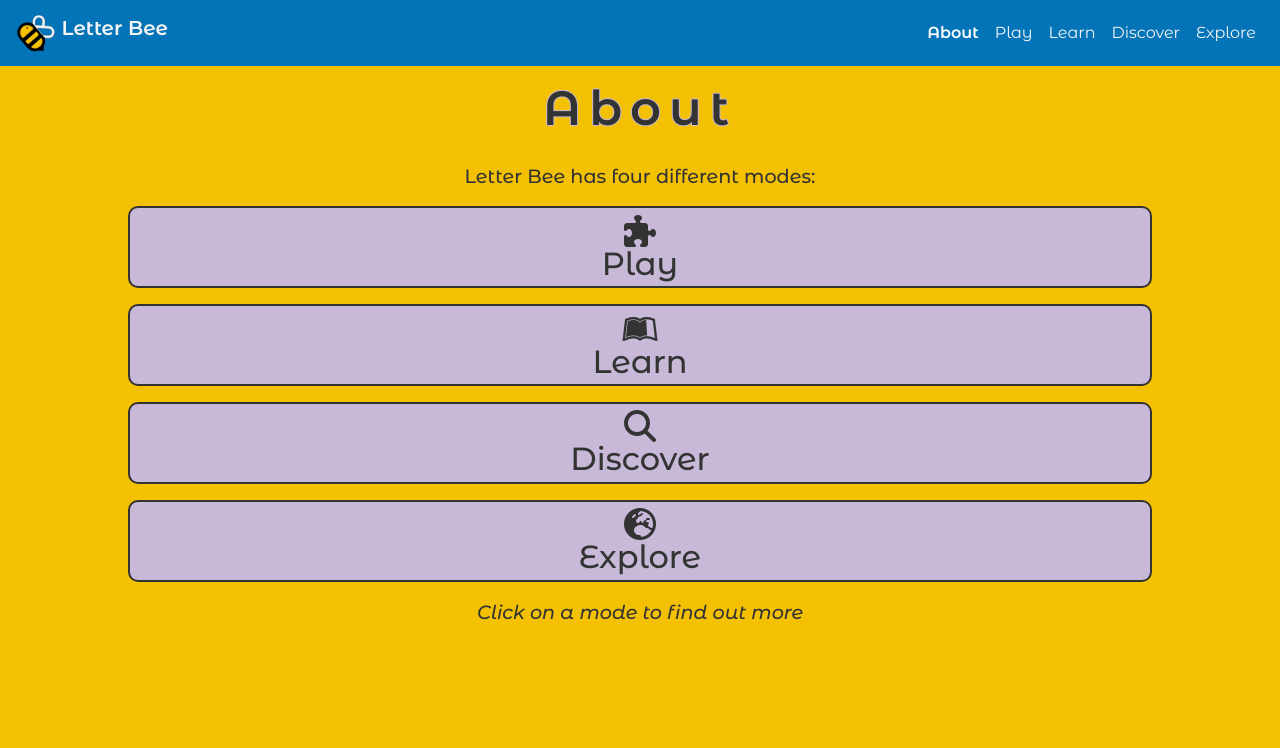
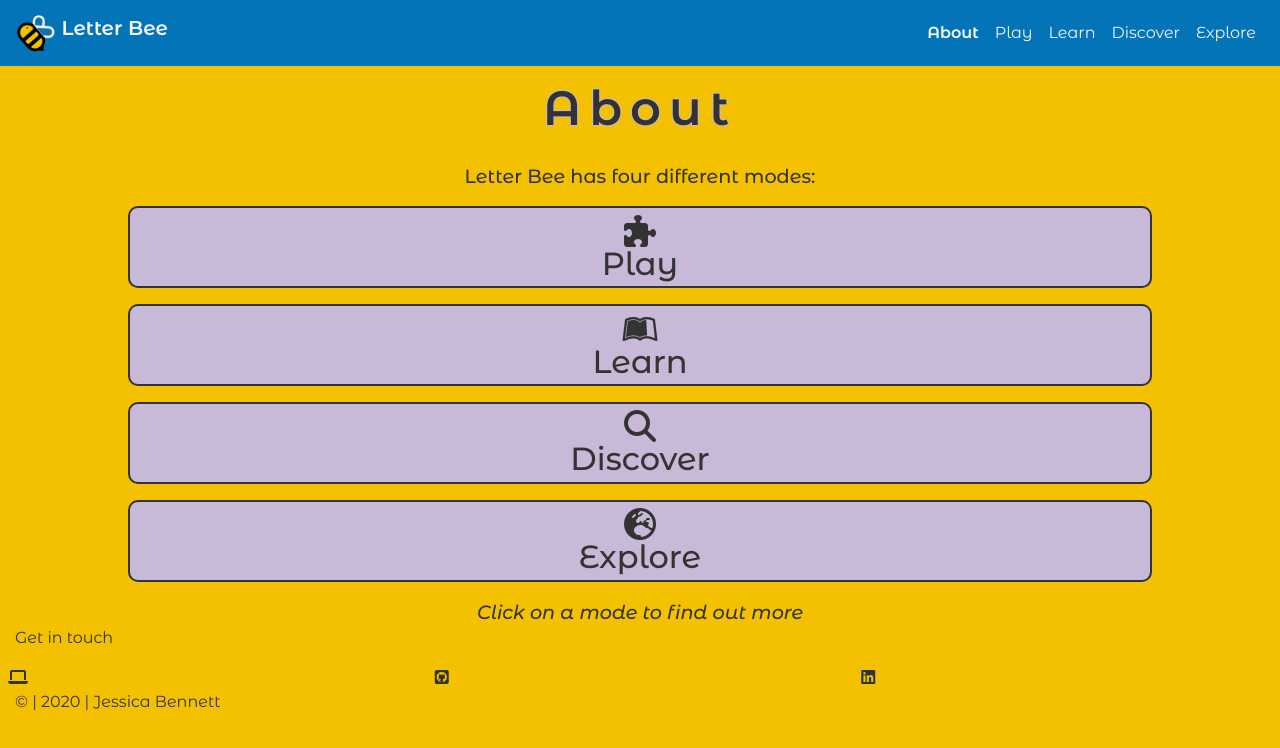
Before and after one commit to Code-Institute-Submissions/letter-bee, a plain HTML site: page about.html in a window 1280 px wide. Drawn offline with nearby package versions, Linux system fonts and the light colour scheme; a web font is replaced by a local one.

Commit message:
Footer section added

```diff
--- a/about.html
+++ b/about.html
@@ -229,6 +229,17 @@
       </div>
     </div>
   </div>
+  <footer>
+    <div class="container-fluid">
+        <p class="footer--text">Get in touch</p>
+        <div class="row justify-content-center">
+            <div class="col"><i class="fas fa-laptop" title="My website"></i></div>
+            <div class="col"><i class="fab fa-github-square" title="My GitHub profile"></i></div>
+            <div class="col"><i class="fab fa-linkedin" title="My LinkedIn profile"></i></div>
+        </div>
+        <p class="footer--text footer--text__small">&#169; | 2020 | Jessica Bennett</p>
+    </div>
+  </footer>
   <!-- Bootstrap JS -->
   <script src="https://code.jquery.com/jquery-3.5.1.slim.min.js"
     integrity="sha384-DfXdz2htPH0lsSSs5nCTpuj/zy4C+OGpamoFVy38MVBnE+IbbVYUew+OrCXaRkfj"
```
